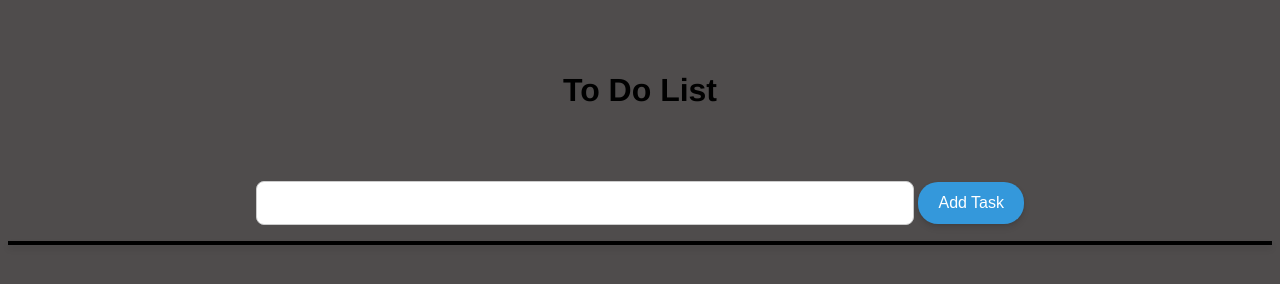
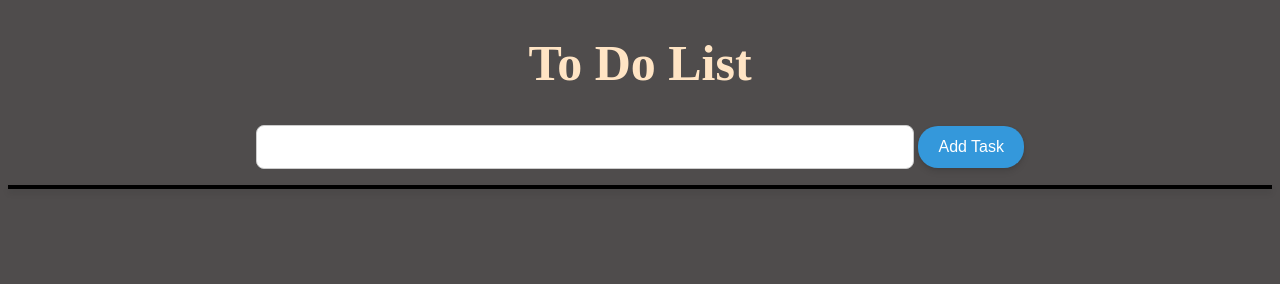
Before and after one commit to ju-nmd2023/fop-todo-list-Neha28sharma1, a plain HTML site: page index.html in a window 1280 px wide. Drawn offline with Linux system fonts and the light colour scheme.

Commit message:
updated style

```diff
--- a/main.css
+++ b/main.css
@@ -29,7 +29,10 @@ body {
 
 h1 {
   text-align: center;
-  padding: 4%;
+
+  font-family: "Caveat";
+  font-size: 50px;
+  color: bisque;
 }
 
 .container {
--- a/todo.js
+++ b/todo.js
@@ -1,11 +1,9 @@
 function clickHandler() {
   const inputElement = document.getElementById("enterText"); ///called input element
   const value = inputElement.value; //input element value
-  if (value !== "") {
-    updateListitem(value);
-    saveListInformationLocal(value);
-    inputElement.value = ""; // Clear input field after adding task
-  }
+  updateListitem(value);
+  saveListInformationLocal(value);
+  inputElement.value = ""; // Clear input field after adding task
 }
 
 function updateListitem(value) {
```
